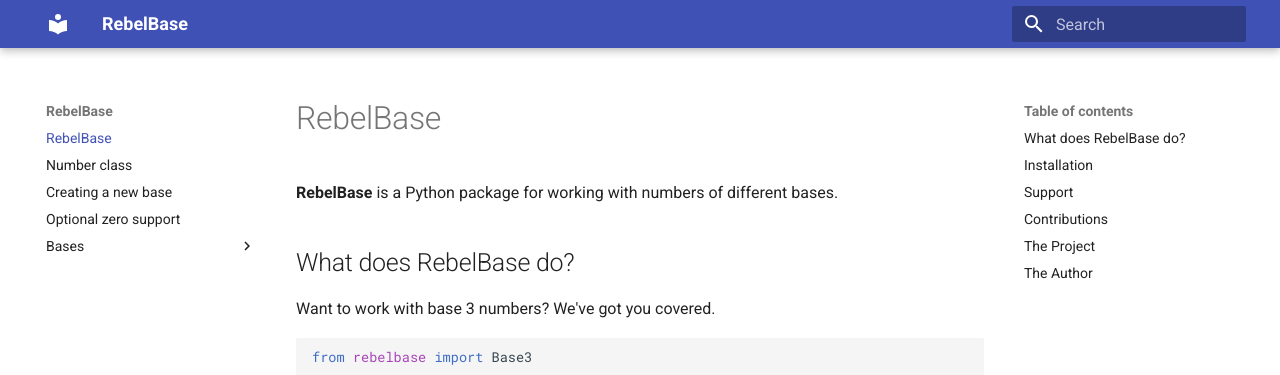
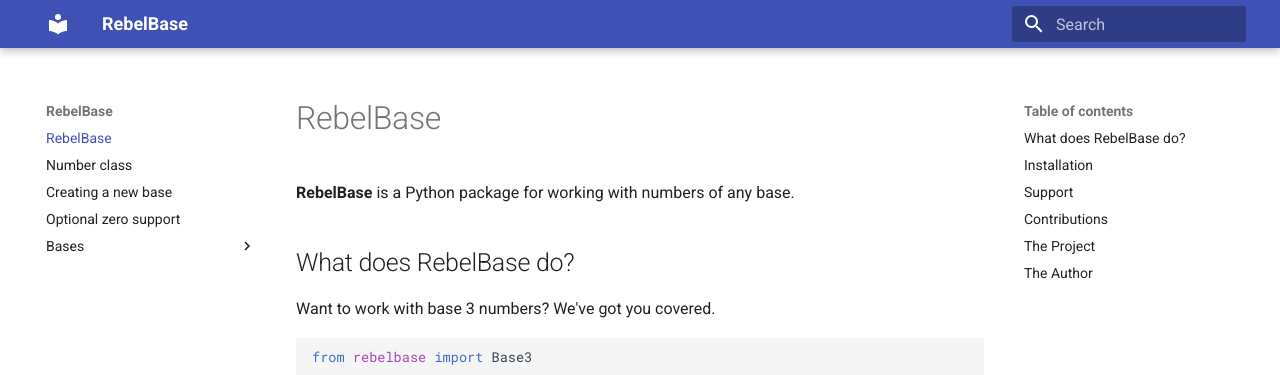
Before and after one commit to cariad/rebelbase, an MkDocs documentation site: the page built from docs/index.md, in a window 1280 px wide and 900 px high. Shown: the top 375 px of the window. Built offline with MkDocs 1.6.1 and Material for MkDocs 9.7.7, drawn with Linux system fonts in a browser that asks for light colours.

Commit message:
Clean up

```diff
--- a/docs/index.md
+++ b/docs/index.md
@@ -1,6 +1,6 @@
 # RebelBase
 
-**RebelBase** is a Python package for working with numbers of different bases.
+**RebelBase** is a Python package for working with numbers of any base.
 
 ## What does RebelBase do?
 
```
Also changed, not shown: README.md (+1 -1 lines).
